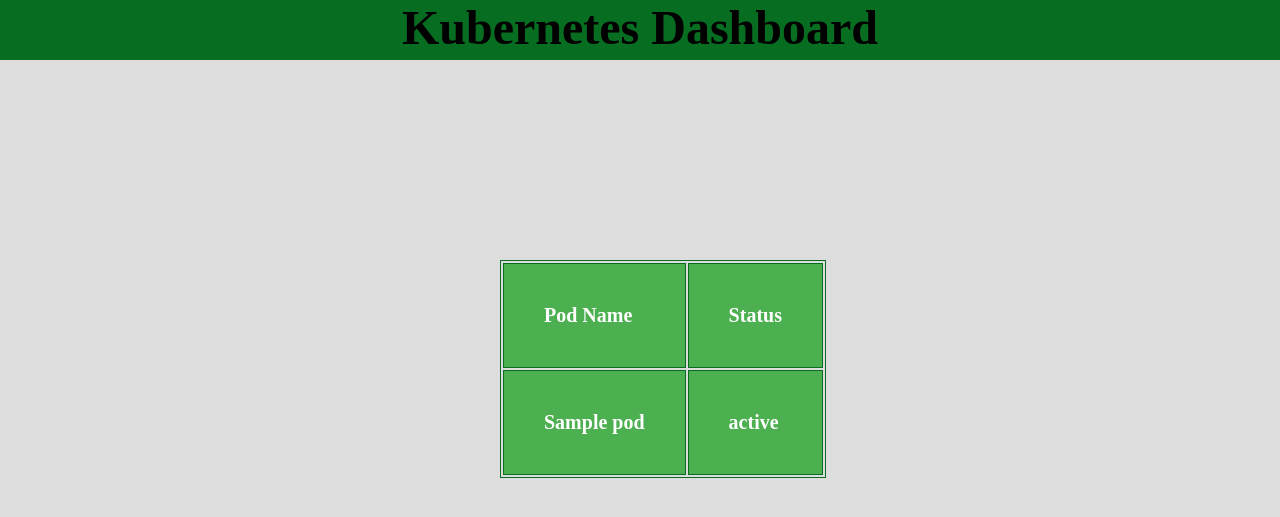
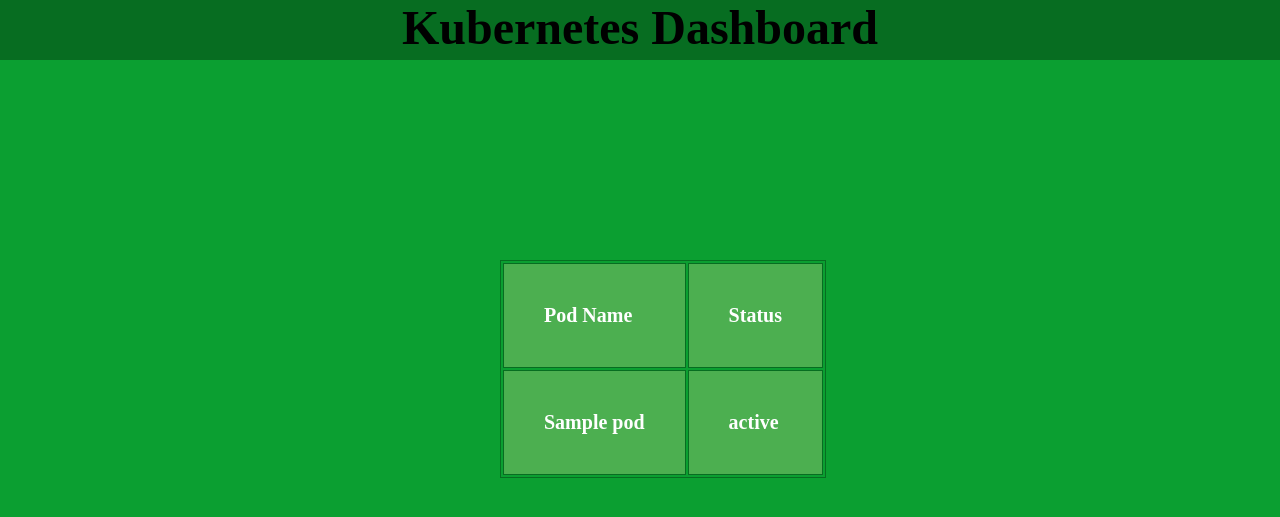
Before and after one commit to Diego-pgm/kubedash, a Flask app: template templates/index.html in a window 1280 px wide. Shown: the top 517 px of the page. Run offline with Flask 3, Linux system fonts and the light colour scheme; the template is opened without the code that fills it: most values are stand-ins (such as "Sample title", 1, 10 or a date in 2020); lists and menus that the app fills with data are empty.

Commit message:
Changed the background color again

```diff
--- a/static/main.css
+++ b/static/main.css
@@ -5,7 +5,7 @@
 }
 
 body {
-    background-color: #ddd;
+    background-color: #0b9f31;
 }
 
 html {
```
